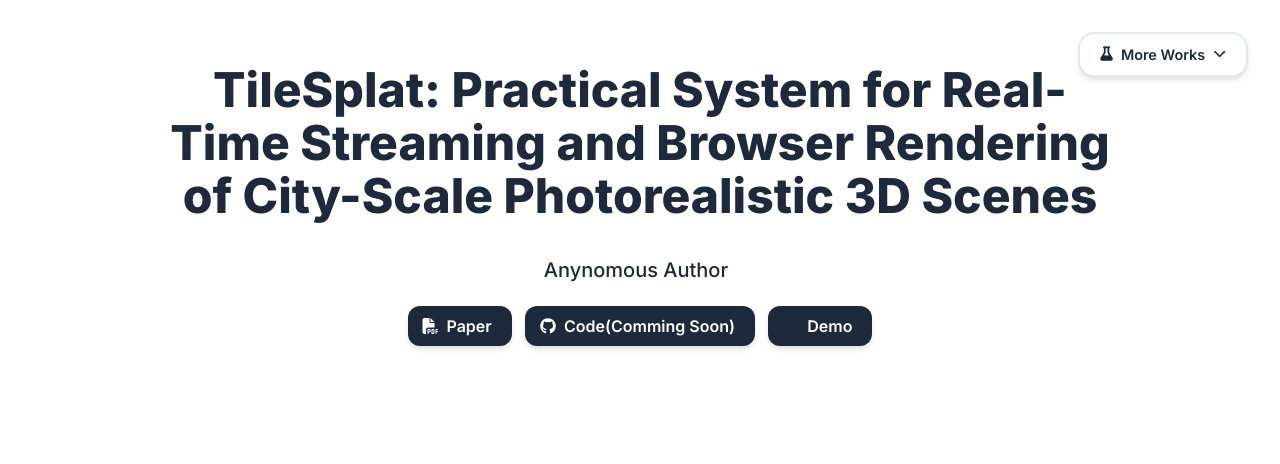
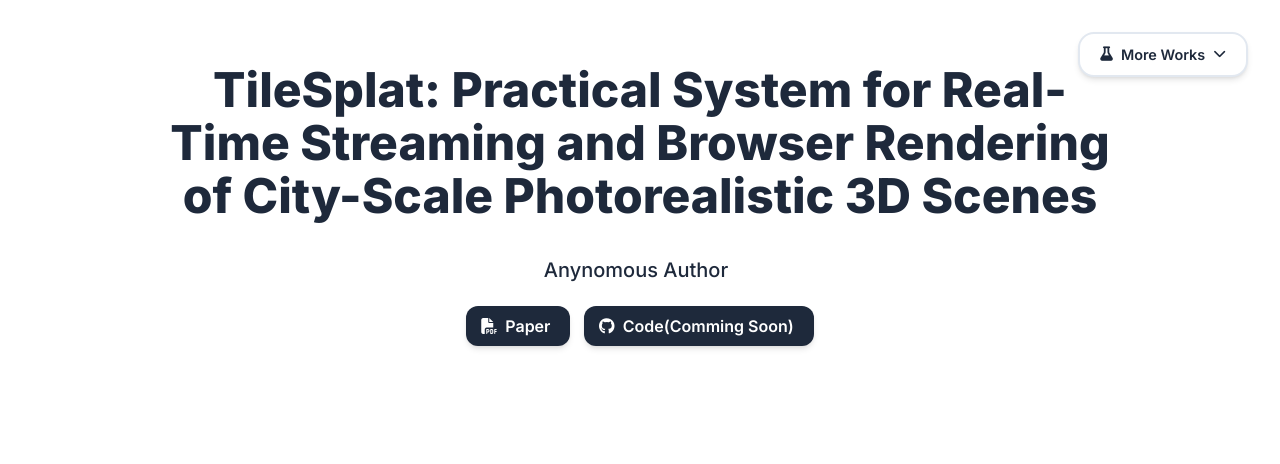
Before and after one commit to Anymonous-user/TileSplat-Projectpage, a plain HTML site: page index.html in a window 1280 px wide. Shown: the top 464 px of the page. Drawn offline with nearby package versions, Linux system fonts and the light colour scheme; some icons are missing; files whose address does not match are found by name.

Commit message:
update page

```diff
--- a/index.html
+++ b/index.html
@@ -276,13 +276,13 @@ Rendering of City-Scale Photorealistic 3D Scenes</h1>
                 </span>
 
                 <!-- TODO: Update with your arXiv paper ID -->
-                <span class="link-block">
+                <!-- <span class="link-block">
                   <a href="https://anonymous.4open.science/r/TileSplat-7982/." target="_blank"
                   class="external-link button is-normal is-rounded is-dark">
                   <span class="icon">
                     <i class="ai ai-arxiv"></i>
                   </span>
-                  <span>Demo</span>
+                  <span>Demo</span> -->
                 </a>
               </span>
             </div>
```
